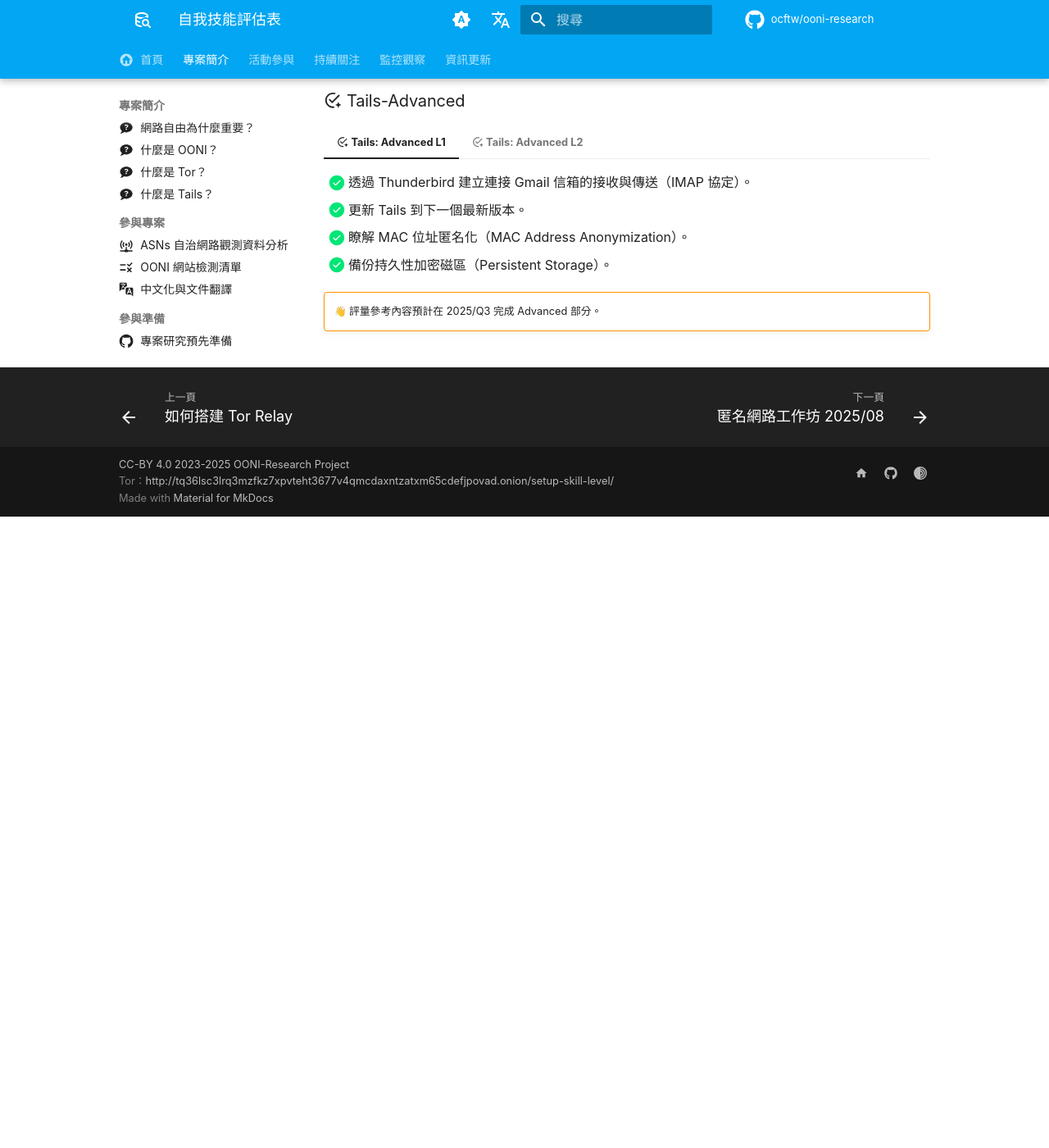
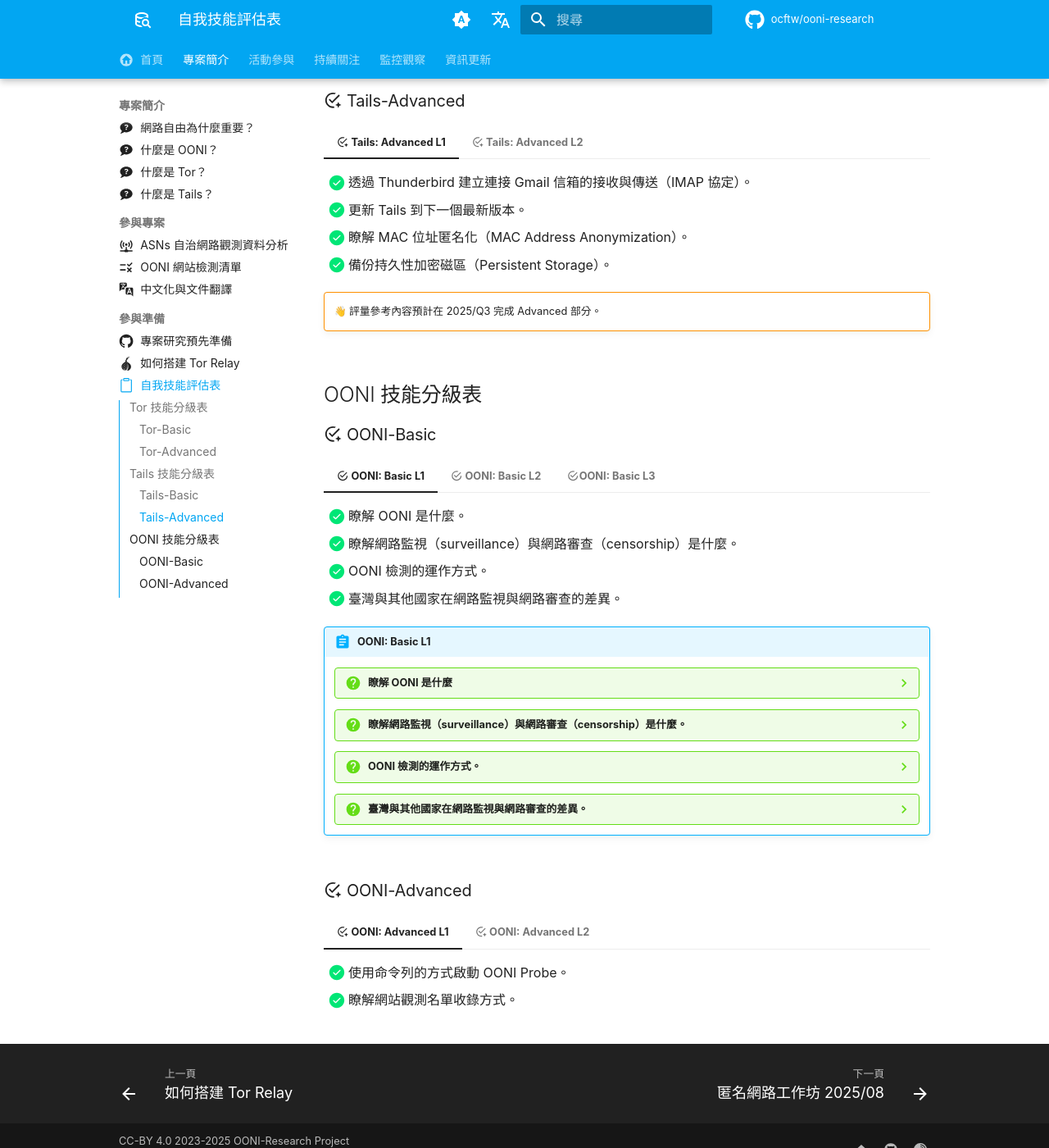
Before and after one commit to ocftw/ooni-research, an MkDocs documentation site: the page built from docs/zh-TW/setup-skill-level.md, in a window 1280 px wide and 1400 px high, scrolled down 1782 px. Shown: the whole window at 82% size. Built offline with MkDocs 1.6.1 and Material for MkDocs 9.7.7, drawn with Linux system fonts in a browser that asks for light colours; emoji names are drawn with the system emoji font; a script that is not in the unit is left out; plug-ins that fetch from the network failed and are left out; comment, search, counter and statistics services are not loaded; before the commit the page ends 2412 px from its top, so only the background shows below that; some of the changed lines change nothing that is shown.

Commit message:
Add OONI: Basic L1
Signed-off-by: Toomore Chiang <toomore0929@gmail.com>

```diff
--- a/docs/zh-TW/setup-skill-level.md
+++ b/docs/zh-TW/setup-skill-level.md
@@ -338,3 +338,63 @@
     !!! warning ""
 
         :wave: 評量參考內容預計在 2025/Q3 完成 Advanced 部分。
+
+## OONI 技能分級表
+
+### :material-checkbox-marked-circle-auto-outline: OONI-Basic
+
+=== ":material-checkbox-marked-circle-outline: OONI: Basic L1"
+
+    - [x] 瞭解 OONI 是什麼。
+    - [x] 瞭解網路監視（surveillance）與網路審查（censorship）是什麼。
+    - [x] OONI 檢測的運作方式。
+    - [x] 臺灣與其他國家在網路監視與網路審查的差異。
+
+    !!! abstract "OONI: Basic L1"
+
+        ??? question "瞭解 OONI 是什麼"
+
+            可以先從這個「[什麼是 OONI？](./what-is-ooni.md){target="_blank"}」章節，開始了解。
+
+        ??? question "瞭解網路監視（surveillance）與網路審查（censorship）是什麼。"
+
+            - **網路監視（surveillance）**：指政府、組織或個人監看和記錄使用者的網路活動，如電子郵件、搜尋歷史、網站瀏覽及通話的過程。監視通常會牽涉到使用監控技術，如資料數據封包檢測，以獲得特定的網路流量資訊。
+            - **網路審查（censorship）**：指限制或控制使用者對網際網路上某些資訊的訪問。這可能包括封鎖網站、過濾內容或禁止某些關鍵字搜尋等。審查往往是由政府實施，但也可能由企業或其他機構施行。
+
+        ??? question "OONI 檢測的運作方式。"
+
+            - OONI 提供了免費的開源測試工具 OONI Probe，使用者可以在自己的網路環境執行這些測試來檢測他們的網路是否被審查。
+            - OONI Probe 測試會定期發送請求至多個網站和服務，確認在[名單上](./ooni-weblists.md){target="_blank"}的網站、服務是否可以正常訪問。
+            - 測試結果會**匿名上傳**到 OONI 的資料伺服器中，並於 [OONI Explorer](https://explorer.ooni.org/zh-Hant){target="_blank"} 上公開，供研究者和公眾使用，以促進對網路自由的理解。
+
+        ??? question "臺灣與其他國家在網路監視與網路審查的差異。"
+
+            - **臺灣**：臺灣的網路環境相對自由，政府並未大規模實施網路審查或監控。使用者可自由瀏覽網際網路的各種內容，政府對於個人隱私權的保護也相對重視。
+            - **其他國家**：例如，中國大陸執行嚴格的網路封鎖和審查政策，通常被稱為「防火長城」（Great Firewall），限制訪問許多外國網站和服務。北韓等國則對網路訪問進行更極端的限制，僅允許極少數精選內容。其他一些國家，如俄羅斯和伊朗，也進行不同程度的網路監控和網站封鎖。
+            - 可以參考「[網路自由為什麼重要？](./internet-freedom-matter.md){target="_blank"}」章節。
+
+=== ":material-checkbox-marked-circle-outline: OONI: Basic L2"
+
+    - [x] 安裝並使用 OONI Probe 產生檢測報告。
+    - [x] 瞭解是否可以使用 VPN 方式使用 OONI Probe 檢測。
+    - [x] 瞭解 OONI Probe 使用時的風險。
+    - [x] 瞭解 ASN 自治網路的運作。
+
+=== ":material-checkbox-marked-circle-outline:OONI: Basic L3"
+
+    - [x] 透過 OONI Explorer 整理臺灣近半年的觀測資料。
+    - [x] 透過 OONI Explorer 比較三個國家的觀測資料。
+    - [x] 檢視目前網路封鎖的報告。
+    - [x] 建立 OONI Run 檢測連結並找到該連結的線上報告內容。
+
+### :material-checkbox-marked-circle-auto-outline: OONI-Advanced
+
+=== ":material-checkbox-marked-circle-auto-outline: OONI: Advanced L1"
+
+    - [x] 使用命令列的方式啟動 OONI Probe。
+    - [x] 瞭解網站觀測名單收錄方式。
+
+=== ":material-checkbox-marked-circle-auto-outline: OONI: Advanced L2"
+
+    - [x] 透過原始觀測資料（Raw Data）進行資料數據整理與分析。
+    - [x] 協助名單整理與修正。
```
